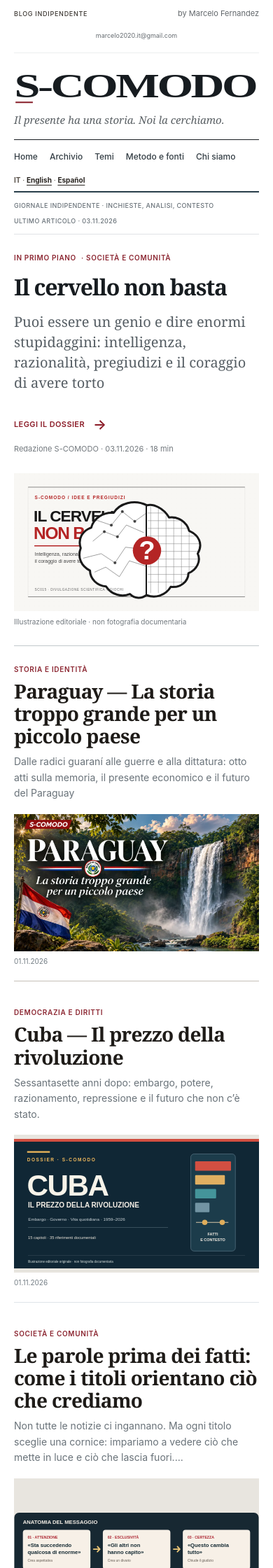
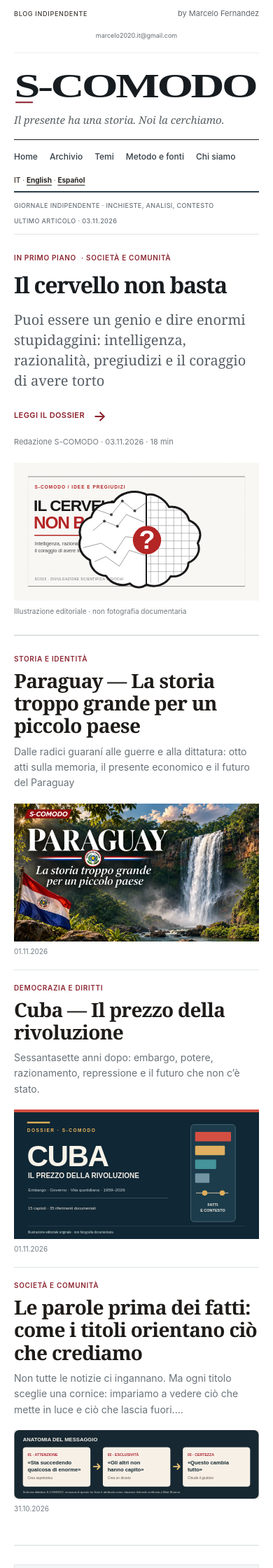
Before and after one commit to manzo8b/s-comodo, a Jekyll site: the page built from index.html, in a window 390 px wide. Shown: the top 2240 px of the page at 70% size. Built offline with Jekyll 4.4.1, drawn with Linux system fonts in a browser that asks for light colours.

Commit message:
Fix Safari mobile: prevent article thumbnails and inline figures from overlapping

```diff
--- a/assets/css/reading-edition.css
+++ b/assets/css/reading-edition.css
@@ -141,3 +141,192 @@
 @media(max-width:420px){.front-rail{grid-template-columns:1fr}.site-links{gap:0 17px}.front-lead h1,.article h1{font-size:32px}.article-body{font-size:18px;line-height:1.8}.article-body>p:first-of-type{font-size:19px}}
 @media(prefers-reduced-motion:reduce){html{scroll-behavior:auto!important}*{transition:none!important}}
 @media print{.site-header,.site-footer,.reading-index,.reading-progress,.article-actions,.reader-comments,.reader-feedback,.article-return{display:none!important}.article{display:block;max-width:none;margin:0}.article-body{max-width:none;font-size:11pt;line-height:1.6}.article h1{font-size:28pt}.article-body h2{break-after:avoid}.article-body figure{break-inside:avoid}.sources{font-size:9pt}}
+
+
+/* S-COMODO mobile image flow fix — 2026-11-03 */
+/*
+ * Safari/iPhone: avoid percent-height images inside auto-sized aspect-ratio
+ * wrappers. Let loaded images contribute their intrinsic block height, while
+ * preserving the 16:9 ratio for image-less placeholder cards.
+ * Desktop layout remains unchanged.
+ */
+@media (max-width: 760px) {
+  .front-lead,
+  .front-newsboard,
+  .front-secondaries,
+  .front-secondary,
+  .front-archive-entry,
+  .article,
+  .article-body {
+    min-width: 0;
+    max-width: 100%;
+  }
+
+  .front-lead {
+    display: block;
+  }
+  .front-lead-copy {
+    display: block;
+    width: 100%;
+    min-width: 0;
+  }
+  .front-lead-image {
+    display: block;
+    width: 100%;
+    max-width: 100%;
+    margin: 20px 0 0;
+    clear: both;
+    overflow: visible;
+  }
+  .front-lead-image > a:has(img) {
+    display: block;
+    width: 100%;
+    height: auto;
+    min-height: 0;
+    aspect-ratio: auto;
+    overflow: visible;
+  }
+  .front-lead-image > a > img {
+    display: block;
+    width: 100%;
+    max-width: 100%;
+    height: auto;
+    max-height: none;
+    min-height: 0;
+    aspect-ratio: auto;
+    object-fit: contain;
+    position: static;
+    vertical-align: middle;
+  }
+  .front-lead-image figcaption {
+    display: block;
+    clear: both;
+    position: static;
+    margin: 0;
+    padding-top: 8px;
+  }
+
+  .front-secondaries {
+    display: block;
+  }
+  .front-secondary,
+  .front-secondary:first-child,
+  .front-secondary:last-child {
+    display: flow-root;
+    width: 100%;
+    min-width: 0;
+    padding: 18px 0 !important;
+    margin: 0;
+    border-right: 0;
+    border-bottom: 1px solid #dfe5e8;
+  }
+  .front-secondary:first-child {
+    padding-top: 0 !important;
+  }
+  .front-secondary:last-child {
+    border-bottom: 0;
+  }
+  .front-secondary-image {
+    display: block;
+    clear: both;
+    width: 100%;
+    max-width: 100%;
+    height: auto;
+    min-height: 0;
+    margin-top: 14px;
+    overflow: hidden;
+  }
+  .front-secondary-image:has(img) {
+    aspect-ratio: auto;
+  }
+  .front-secondary-image > img {
+    display: block;
+    width: 100%;
+    max-width: 100%;
+    height: auto;
+    min-height: 0;
+    max-height: none;
+    aspect-ratio: auto;
+    position: static;
+    object-fit: contain;
+    vertical-align: middle;
+  }
+  .front-secondary-image:has(.front-secondary-fallback),
+  .front-lead-image > a:has(.front-image-fallback) {
+    aspect-ratio: 16 / 9;
+  }
+
+  .front-archive-entry {
+    min-height: 0;
+    align-items: start;
+    overflow: visible;
+  }
+  .front-archive-thumb {
+    width: 84px;
+    max-width: 100%;
+    align-self: start;
+    overflow: hidden;
+  }
+  .front-archive-thumb img {
+    display: block;
+    width: 100%;
+    height: auto;
+    max-width: 100%;
+    aspect-ratio: 84 / 65;
+    object-fit: contain;
+  }
+
+  /* Full articles: images and infographics must remain in the document flow. */
+  .article > header,
+  .article-image,
+  .article-body,
+  .article-body figure,
+  .article-body .article-infographic {
+    max-width: 100%;
+    min-width: 0;
+    box-sizing: border-box;
+  }
+  .article-image {
+    display: block;
+    clear: both;
+    width: 100%;
+    height: auto;
+    overflow: visible;
+  }
+  .article-image img,
+  .article-body figure img,
+  .article-body .article-infographic img {
+    display: block;
+    width: 100%;
+    max-width: 100%;
+    height: auto !important;
+    max-height: none !important;
+    min-height: 0;
+    position: static;
+    object-fit: contain;
+    float: none;
+    margin-inline: auto;
+    box-sizing: border-box;
+  }
+  .article-body figure,
+  .article-body .article-infographic {
+    display: flow-root;
+    clear: both;
+    width: 100%;
+    height: auto;
+    position: static;
+    float: none;
+  }
+  .article-body figure > a {
+    display: block;
+    max-width: 100%;
+  }
+  .article-body figure figcaption,
+  .article-image figcaption {
+    display: block;
+    clear: both;
+    position: static;
+    max-width: 100%;
+    overflow-wrap: anywhere;
+  }
+}
```
